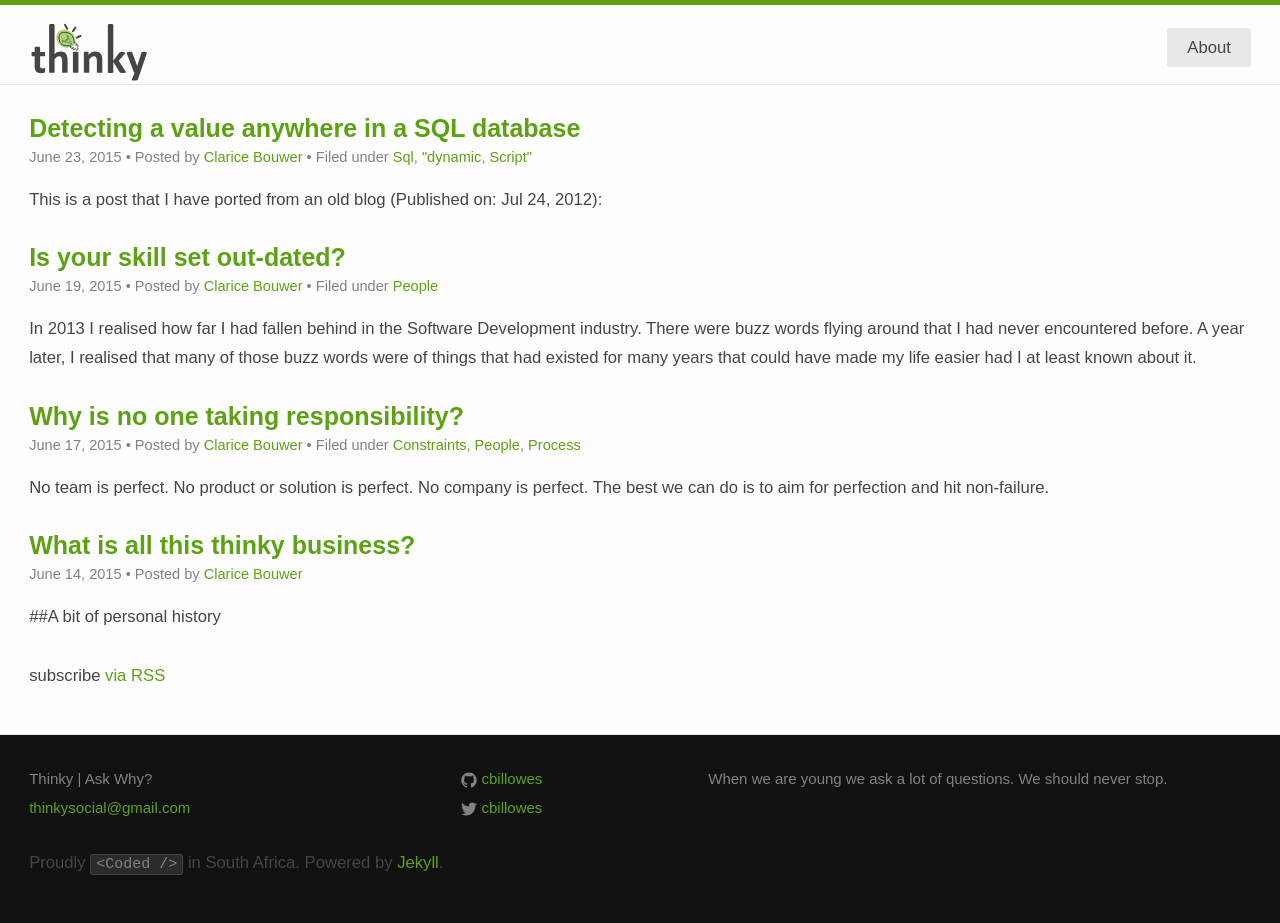
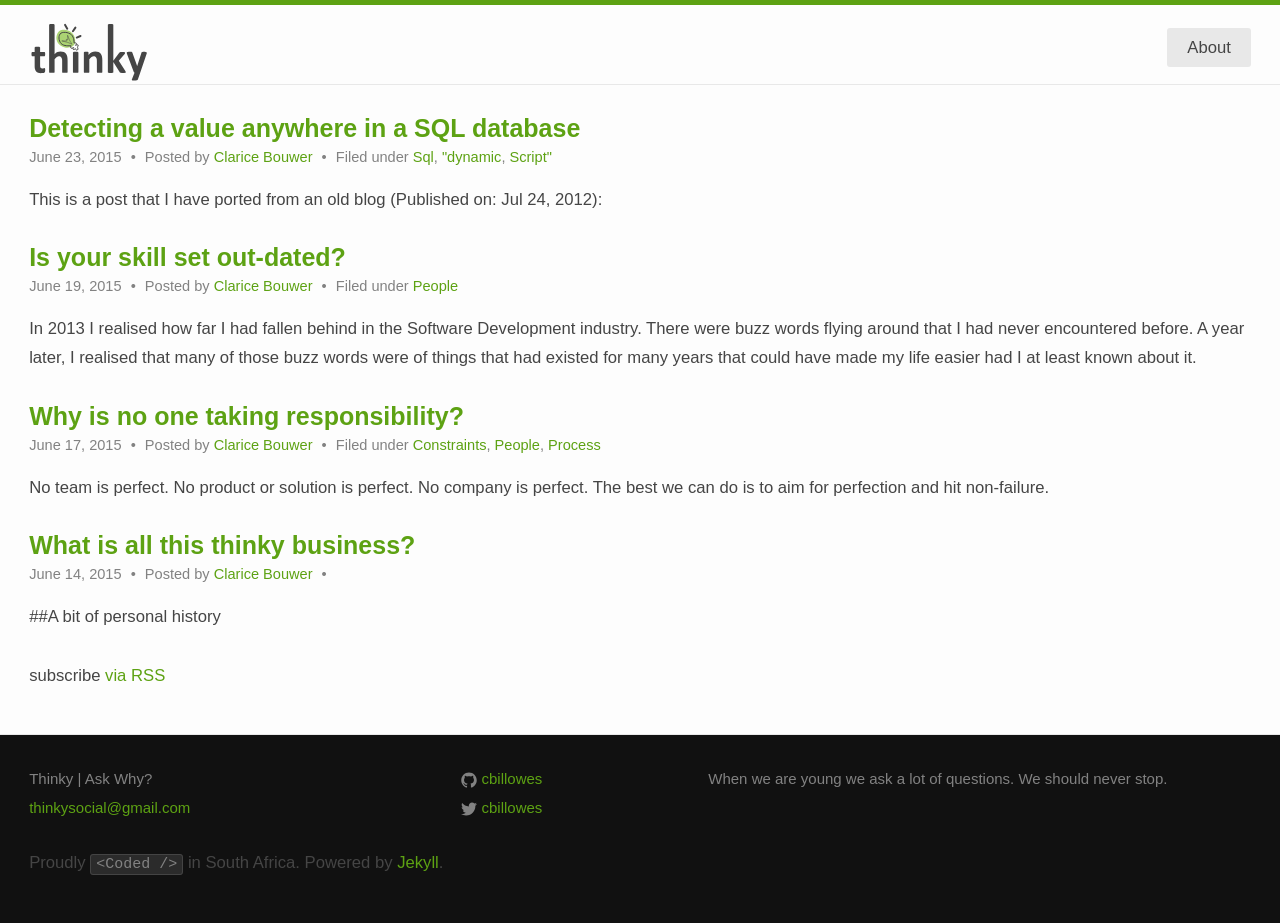
Before and after one commit to cbillowes/thinky, a Jekyll site: the page built from index.html, in a window 1280 px wide. Built offline with Jekyll 4.4.1, drawn with Linux system fonts in a browser that asks for light colours.

Commit message:
Updated padding between meta data fields.

```diff
--- a/_includes/post-meta.html
+++ b/_includes/post-meta.html
@@ -7,10 +7,10 @@
   <span class="date">{{ post.date | date: "%B %-d, %Y" }}</span>
   {% if post.author %} • <span class="author">Posted by <a href="/author/{{ post.author | replace: ' ', '-' }}/">{{ post.author }}</a></span>{% endif %}
   {% if post.categories %}
-    <span class="categories">
+    • <span class="categories">
       {% assign categories = post.categories %}
       {% if categories.size > 0 %}
-        • Filed under
+        Filed under
         {% for category in categories %}
           <a href="/category/{{ category }}">{{ category | capitalize }}</a>{% if category != categories.last %},{% endif %}
         {% endfor %}
--- a/_sass/_layout.scss
+++ b/_sass/_layout.scss
@@ -189,11 +189,6 @@
         margin-bottom: $spacing-unit;
     }
 
-    .post-meta {
-        font-size: $small-font-size;
-        color: $grey-color;
-    }
-
     h1 {
       font-size: 150%;
       margin-bottom: 0em;
@@ -204,10 +199,6 @@
     }
 
 }
-
-
-
-
 
 /**
  * Posts
@@ -224,6 +215,23 @@
 
     @include media-query($on-laptop) {
         font-size: 36px;
+    }
+}
+
+.post-meta {
+    font-size: $small-font-size;
+    color: $grey-color;
+
+    .date {
+      padding-right: 5px;
+    }
+
+    .author {
+      padding: 0 5px;
+    }
+
+    .categories {
+      padding-left: 5px;
     }
 }
 
```
